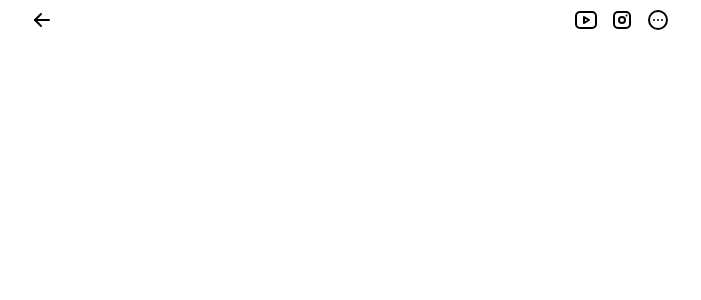
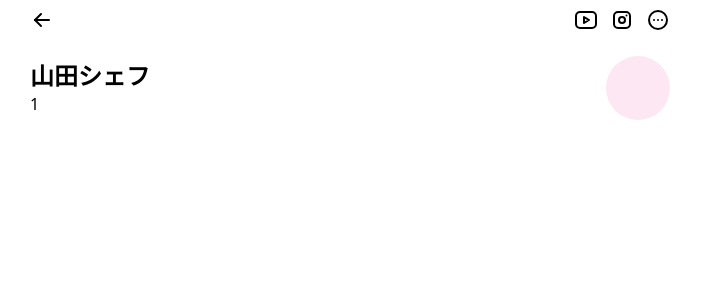
Before and after one commit to qin-team-recipe/14-frontend, a Next.js app: page /profile/1 in a window 1280 px wide. Shown: the top 300 px of the page, without its empty margins (290-991 px from the left). Built offline with nearby package versions, Linux system fonts and the light colour scheme.

Commit message:
名前と画像のコンポーネント作成

```diff
--- a/src/app/_components/PrevButton.jsx
+++ b/src/app/_components/PrevButton.jsx
@@ -1,10 +1,9 @@
 import { IconArrowLeft } from "@tabler/icons-react";
 import Link from "next/link";
 
-export default function PrevButton() {
+export function PrevButton() {
   return (
     <div>
-      {/* 戻る矢印 */}
       <Link href="/">
         <IconArrowLeft />
       </Link>
--- /dev/null
+++ b/src/app/_components/ProfileImage.jsx
@@ -0,0 +1,7 @@
+export function ProfileImage() {
+  return (
+    <>
+      <div className="w-16 h-16 bg-pink-100 rounded-full">{/* 画像 */}</div>
+    </>
+  );
+}
--- /dev/null
+++ b/src/app/_components/ProfileName.jsx
@@ -0,0 +1,15 @@
+"use client";
+
+import { useParams } from "next/navigation";
+
+export function ProfileName() {
+  const params = useParams();
+  const userId = params.id;
+  console.log(params);
+  return (
+    <div>
+      <p className="text-2xl font-bold">山田シェフ</p>
+      <p>{userId}</p>
+    </div>
+  );
+}
--- a/src/app/_components/Sns.jsx
+++ b/src/app/_components/Sns.jsx
@@ -3,13 +3,18 @@ import {
   IconBrandInstagram,
   IconDotsCircleHorizontal,
 } from "@tabler/icons-react";
+import Link from "next/link";
 
-export default function Sns() {
+export function Sns() {
   return (
+    // map関数を使用するとコードが長くなると思ったため、このまま。
     <div className="flex gap-3">
-      {/* SNS */}
-      <IconBrandYoutube />
-      <IconBrandInstagram />
+      <Link href="https://www.youtube.com/">
+        <IconBrandYoutube />
+      </Link>
+      <Link href="https://www.instagram.com/">
+        <IconBrandInstagram />
+      </Link>
       <IconDotsCircleHorizontal />
     </div>
   );
--- a/src/app/profile/[id]/page.jsx
+++ b/src/app/profile/[id]/page.jsx
@@ -1,5 +1,7 @@
-import PrevButton from "@/app/_components/PrevButton";
-import Sns from "@/app/_components/Sns";
+import { PrevButton } from "@/app/_components/PrevButton";
+import { ProfileName } from "@/app/_components/ProfileName";
+import { ProfileImage } from "@/app/_components/ProfileImage";
+import { Sns } from "@/app/_components/Sns";
 
 export default function Profile() {
   return (
@@ -9,14 +11,11 @@ export default function Profile() {
           <PrevButton />
           <Sns />
         </div>
-
         <div>
-          {/* プロフィール詳細 */}
-          <div>
-            {/* 名前 */}
-            {/* id名 */}
+          <div className="flex justify-between items-center mt-4">
+            <ProfileName />
+            <ProfileImage />
           </div>
-          <div>{/* 画像 */}</div>
           <div>{/* 説明文 */}</div>
           <div>
             {/* レシピ数 */}
```
